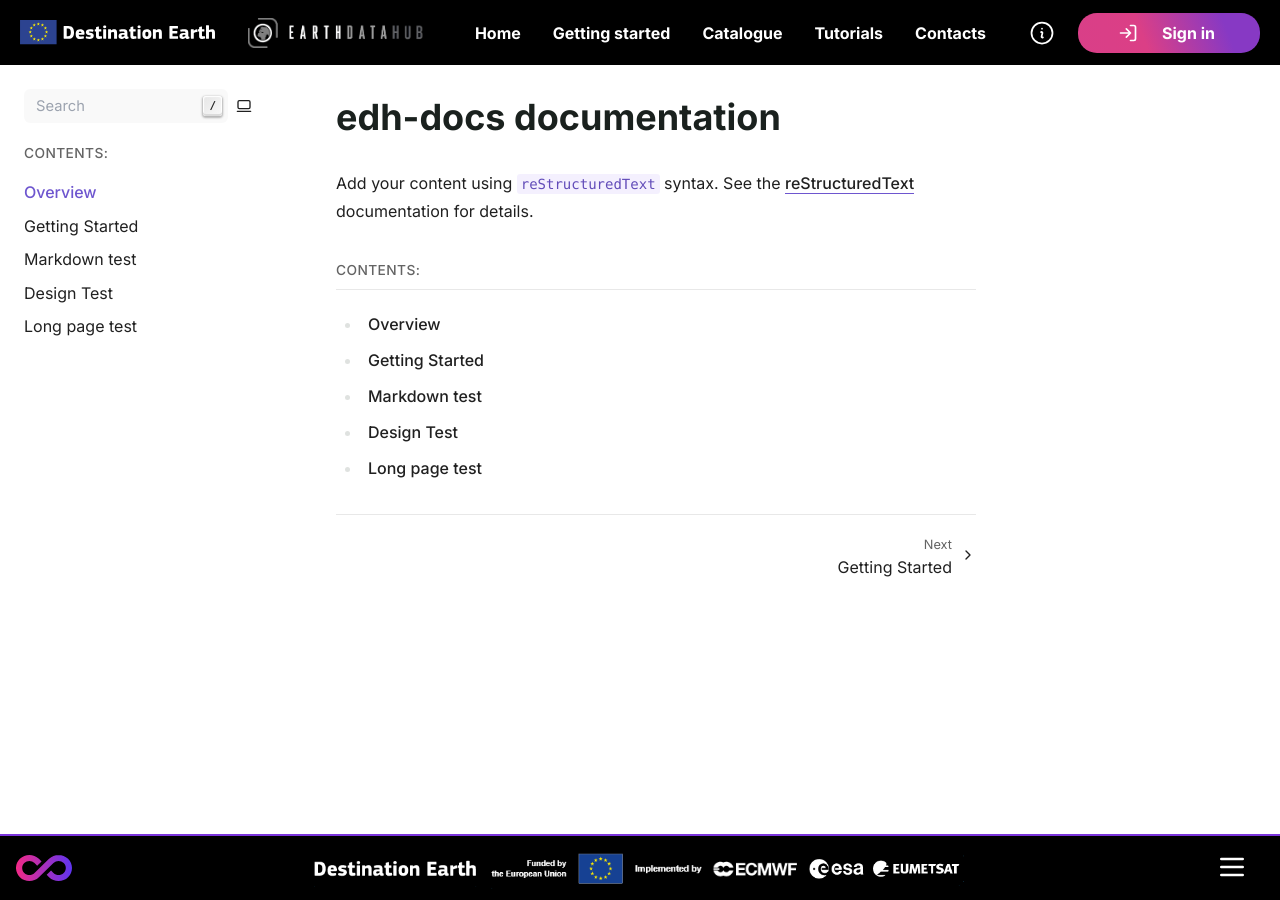
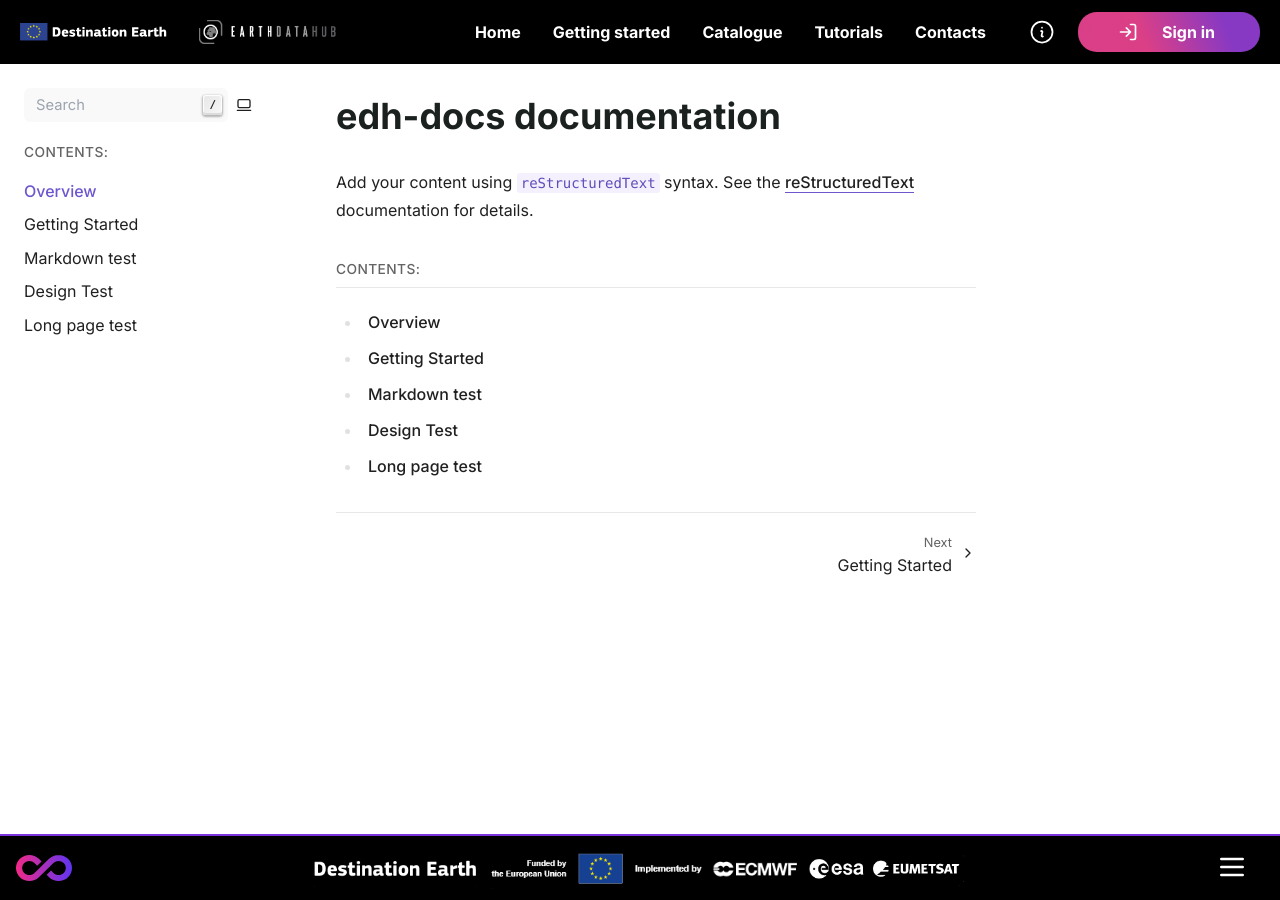
Before and after one commit to bopen/edh-docs, a Sphinx documentation site: the page built from source/index.rst, in a window 1280 px wide. Built offline with Sphinx 7.4.7, drawn with Linux system fonts in a browser that asks for light colours.

Commit message:
chore: responsive logos

```diff
--- a/source/_static/portal-frame.css
+++ b/source/_static/portal-frame.css
@@ -109,7 +109,7 @@
 
 .edh-portal-header__destine-logo img {
   height: auto;
-  width: 69px;
+  width: clamp(69px, calc(15.264vw - 48.2px), 196px);
 }
 
 .edh-portal-header__edh-logo {
@@ -122,7 +122,7 @@
 .edh-portal-header .edh-portal-header__edh-logo-full {
   display: none;
   height: auto;
-  width: 78px;
+  width: clamp(78px, calc(12.26vw - 16.15px), 180px);
 }
 
 .edh-portal-header .edh-portal-header__edh-logo-minimal {
@@ -386,6 +386,16 @@
 }
 
 @media (min-width: 1024px) {
+  .edh-portal-footer__funders {
+    display: flex;
+  }
+}
+
+@media (min-width: 1120px) {
+  .edh-portal-header__inner {
+    flex-wrap: nowrap;
+  }
+
   .edh-portal-header__nav-actions {
     gap: 32px;
     margin-right: 8px;
@@ -402,21 +412,9 @@
   .edh-portal-header__mobile-button {
     display: none;
   }
-
-  .edh-portal-footer__funders {
-    display: flex;
-  }
 }
 
 @media (min-width: 1280px) {
-  .edh-portal-header__destine-logo img {
-    width: 196px;
-  }
-
-  .edh-portal-header .edh-portal-header__edh-logo-full {
-    width: 180px;
-  }
-
   .edh-portal-header__nav-list {
     gap: 24px;
   }
```
